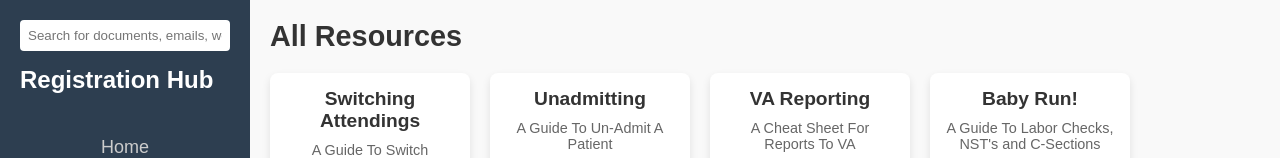
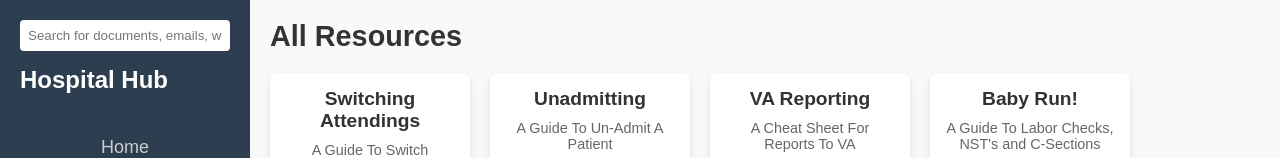
Before and after one commit to eric323c/information, a plain HTML site: page index.html in a window 1280 px wide. Shown: the top 158 px of the page. Drawn offline with Linux system fonts and the light colour scheme.

Commit message:
Update index.html

```diff
--- a/index.html
+++ b/index.html
@@ -11,7 +11,7 @@
 <!-- Sidebar Navigation -->
 <div class="sidebar">
     <input type="text" class="search-bar" placeholder="Search for documents, emails, websites...">
-    <h1>Registration Hub</h1>
+    <h1>Hospital Hub</h1>
     <nav>
         <ul>
             <li><a href="#" data-section="home">Home</a></li>
```
